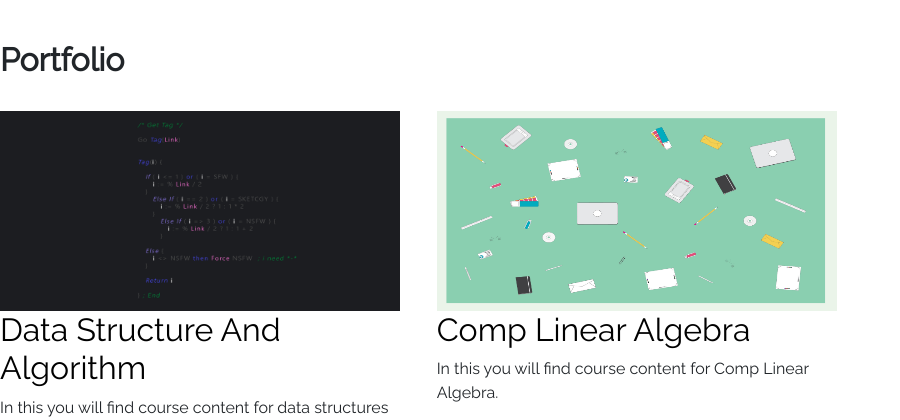
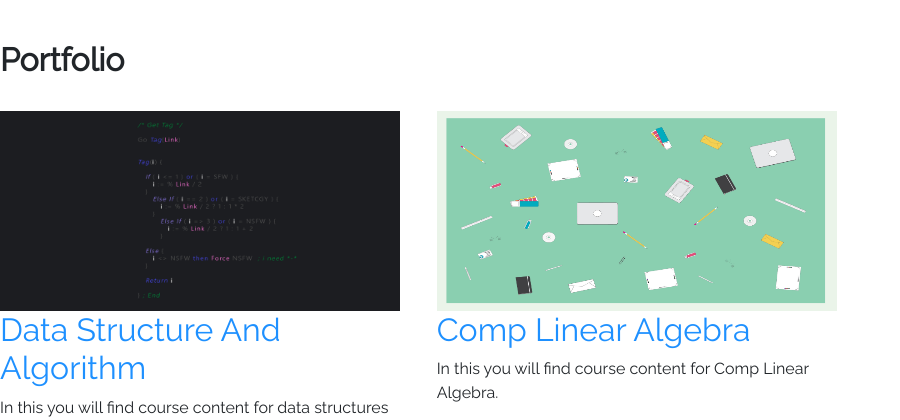
Before and after one commit to umarch-algo/django-personal_portfolio, a Django app: page / in a window 1280 px wide. Shown: the part 598-1018 px from the top of the page, without its empty margins (0-900 px from the left). Run offline with Django 3.2, Linux system fonts and the light colour scheme; data comes from the database, SQL or seed files in the repository; some libraries are stand-ins or nearby versions.

Commit message:
portfolio heading color

```diff
--- a/portfolio/templates/portfolio/home.html
+++ b/portfolio/templates/portfolio/home.html
@@ -31,7 +31,7 @@
 
     <br>
 
-    <h2 style="color: black;">{{ project.title }}</h2>
+    <h2 style="color: dodgerblue;">{{ project.title }}</h2>
 
     {{ project.description }}
     <br>
```
